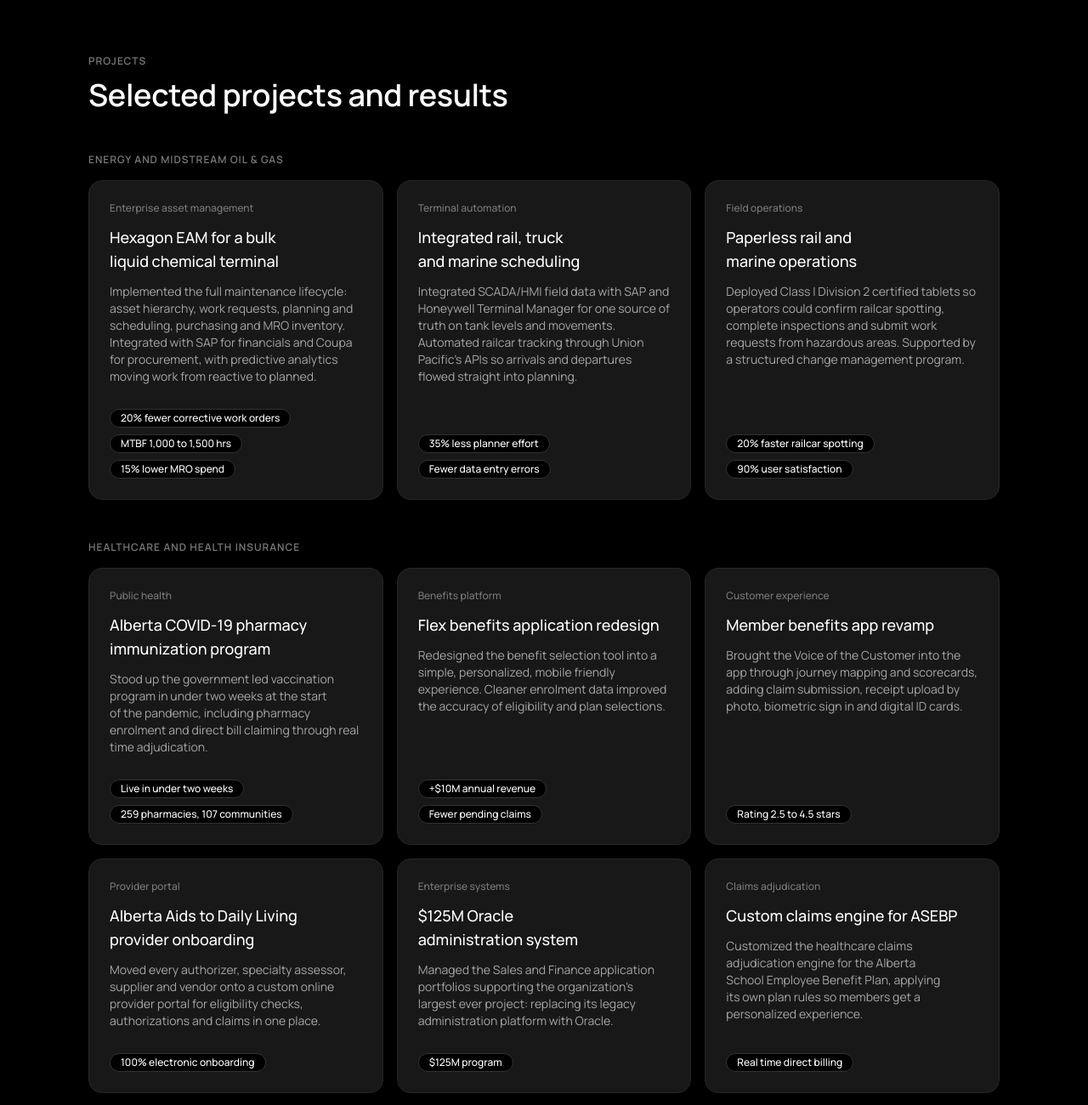
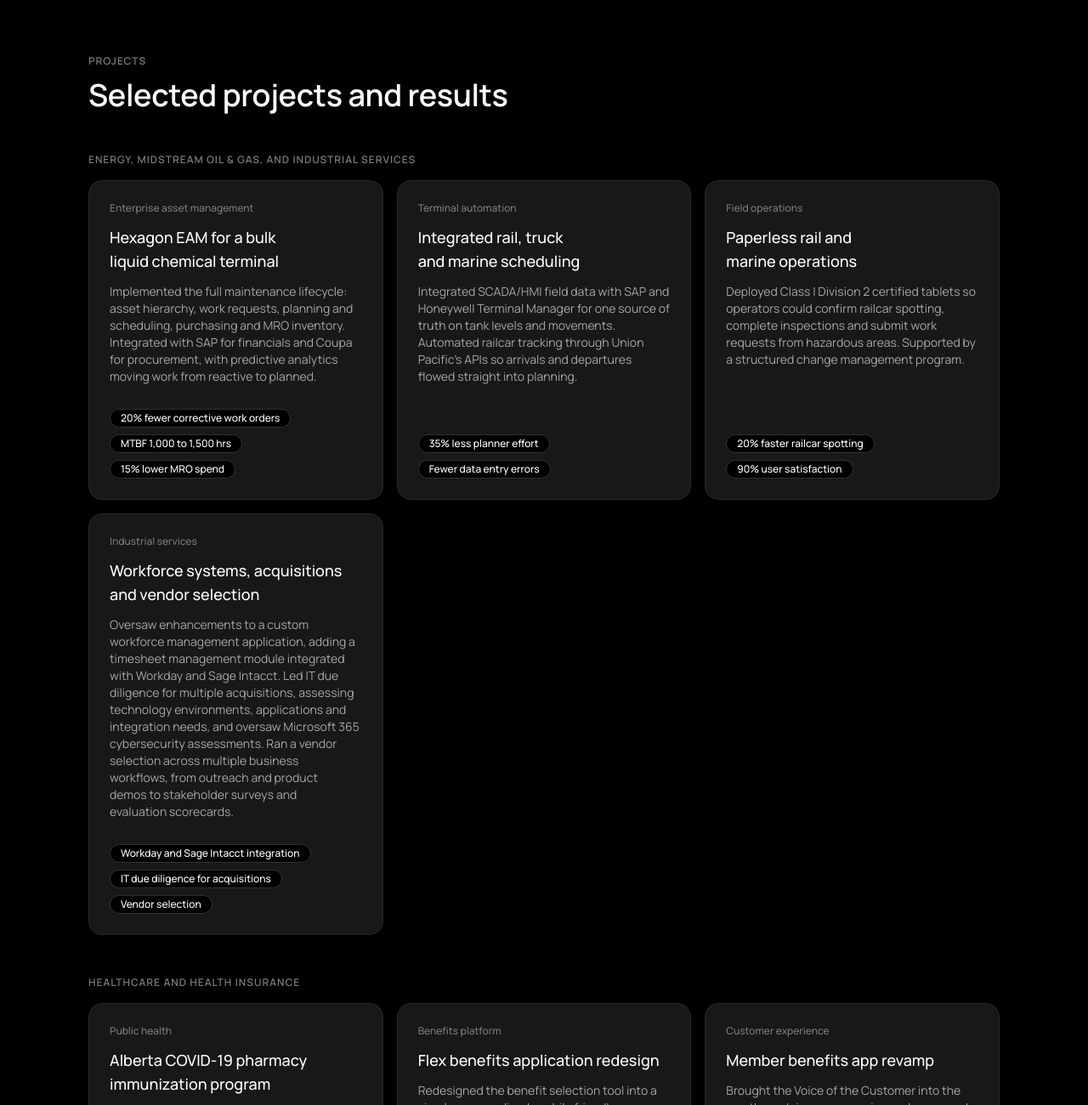
Before and after one commit to mmahmo1/Professional-Portfolio-Website, a plain HTML site: page index.html in a window 1280 px wide. Shown: the part 7196-8496 px from the top of the page at 85% size. Drawn offline with Linux system fonts and the light colour scheme.

Commit message:
Projects: add industrial services tile, rename energy group

```diff
--- a/index.html
+++ b/index.html
@@ -444,7 +444,7 @@
       <h2 class="heading-3">Selected projects and results</h2>
     </div>
 
-    <h3 class="caption-3 dim group-label reveal">Energy and midstream oil &amp; gas</h3>
+    <h3 class="caption-3 dim group-label reveal">Energy, midstream oil &amp; gas, and industrial services</h3>
     <div class="projects">
       <article class="project reveal">
         <span class="caption-4 tag">Enterprise asset management</span>
@@ -463,6 +463,12 @@
         <h4 class="title-2">Paperless rail and marine operations</h4>
         <p class="body-6 muted">Deployed Class I Division 2 certified tablets so operators could confirm railcar spotting, complete inspections and submit work requests from hazardous areas. Supported by a structured change management program.</p>
         <div class="result"><span class="chip caption-4">20% faster railcar spotting</span><span class="chip caption-4">90% user satisfaction</span></div>
+      </article>
+      <article class="project reveal">
+        <span class="caption-4 tag">Industrial services</span>
+        <h4 class="title-2">Workforce systems, acquisitions and vendor selection</h4>
+        <p class="body-6 muted">Oversaw enhancements to a custom workforce management application, adding a timesheet management module integrated with Workday and Sage Intacct. Led IT due diligence for multiple acquisitions, assessing technology environments, applications and integration needs, and oversaw Microsoft 365 cybersecurity assessments. Ran a vendor selection across multiple business workflows, from outreach and product demos to stakeholder surveys and evaluation scorecards.</p>
+        <div class="result"><span class="chip caption-4">Workday and Sage Intacct integration</span><span class="chip caption-4">IT due diligence for acquisitions</span><span class="chip caption-4">Vendor selection</span></div>
       </article>
     </div>
 
```
